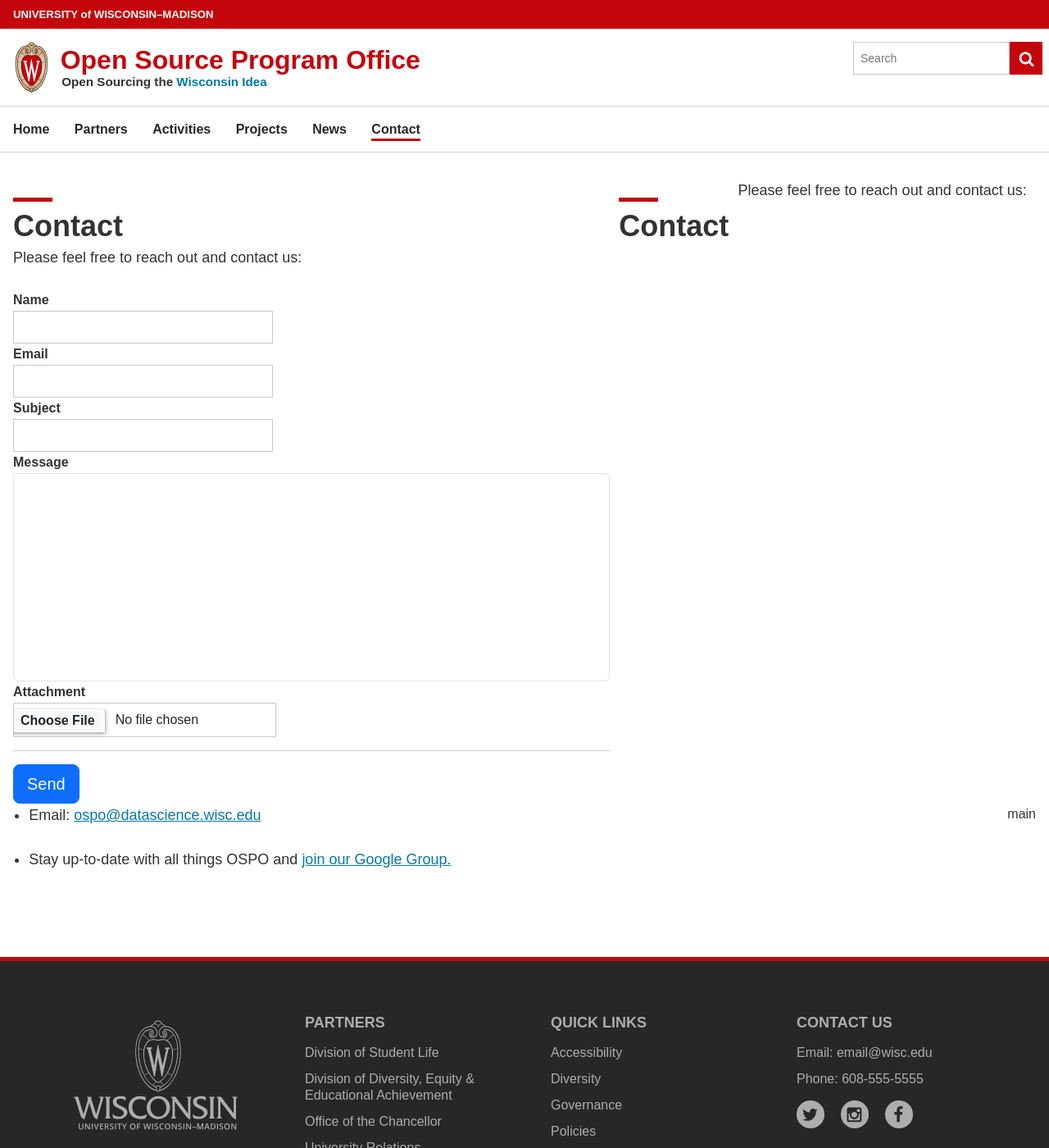
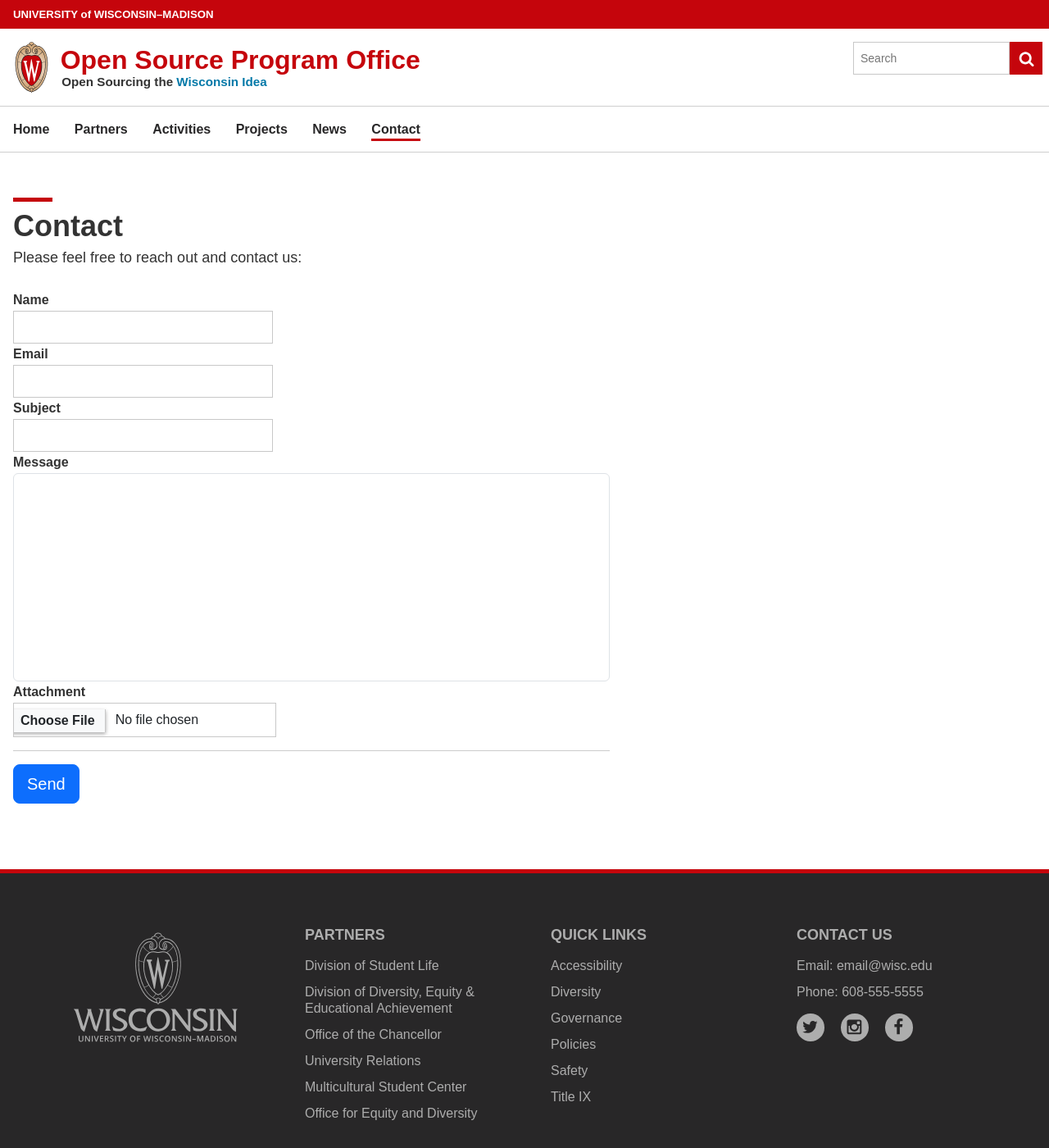
Before and after one commit to UW-Madison-DSI/ospo.wisc.edu-version-1.0, a Jekyll site: the page built from contact.html, in a window 1280 px wide and 1400 px high. Shown: the whole window at 82% size. Built offline with Jekyll 4.4.1, drawn with Linux system fonts in a browser that asks for light colours; some web fonts are replaced.

Commit message:
Deleted extra code

```diff
--- a/contact.html
+++ b/contact.html
@@ -182,14 +182,5 @@
                         </script>
             </div>
         </div>
-
-<h1 class="uw-mini-bar">Contact</h1>
-<p>Please feel free to reach out and contact us:</p>
-
-<p>
-<ul>
-    <li>Email: <a href="mailto:ospo@datascience.wisc.edu">ospo@datascience.wisc.edu</a></li>
-    <li>Stay up-to-date with all things OSPO and <a href="https://groups.google.com/u/1/a/g-groups.wisc.edu/g/ospo">join our Google Group.</a></li>
-</ul>
-</p>
-main
+    </div>
+</body>
```
